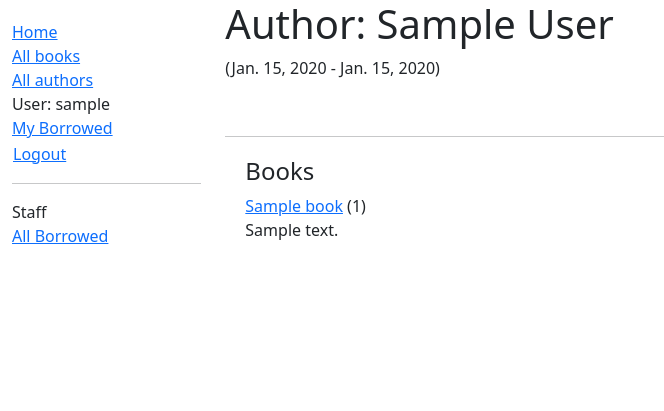
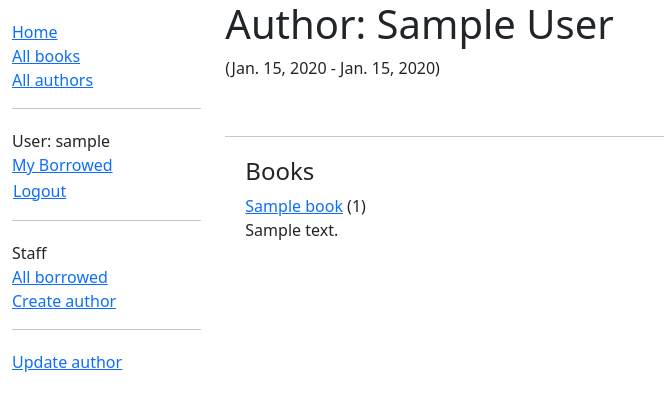
Before and after one commit to NishanBhattarai327/django_local_library, a Django app: page /catalog/author/1 in a window 1280 px wide. Shown: the top 411 px of the page, without its empty margins (0-664 px from the left). Run offline with Django 5.2, Linux system fonts and the light colour scheme; a user stored in the database is signed in; tables that the repository leaves empty hold one stand-in row (values such as "Sample post").

Commit message:
Use Generic editing views for Author creation, update and deletion

```diff
--- a/locallibrary/catalog/forms.py
+++ b/locallibrary/catalog/forms.py
@@ -1,4 +1,5 @@
 from django import forms
+
 import datetime
 from django.core.exceptions import ValidationError
 from django.utils.translation import gettext_lazy as _
--- a/locallibrary/catalog/templates/base_generic.html
+++ b/locallibrary/catalog/templates/base_generic.html
@@ -27,6 +27,8 @@
                 <li><a href="{% url 'authors' %}">All authors</a></li>
 
                 {% if user.is_authenticated %}
+                <hr>
+                <ul class='sidebar-nav'>
                   <li>User: {{ user.get_username }}</li>
                   <li><a href="{% url 'my-borrowed' %}">My Borrowed</a></li>
                   <li>
@@ -37,12 +39,20 @@
                   </li>
                   {% else %}
                   <li><a href="{% url 'login' %}?next={{ request.path }}">Login</a></li>
+                </ul>
                 {% endif %}
+
                 {% if perms.catalog.can_mark_returned %}
-                <hr />
+                <hr>
+                <ul class="sidebar-nav">
                   <li>Staff</li>
-                <li><a href="{% url 'all-borrowed' %}">All Borrowed</a></li>
+                  <li><a href="{% url 'all-borrowed' %}">All borrowed</a></li>
+                  {% if perms.catalog.add_author %}
+                  <li><a href="{% url 'author-create' %}">Create author</a></li>
                   {% endif %}
+                </ul>
+                {% endif %}
+
 
               </ul>
             {% endblock %}
--- a/locallibrary/catalog/templates/catalog/author_detail.html
+++ b/locallibrary/catalog/templates/catalog/author_detail.html
@@ -1,4 +1,22 @@
 {% extends "base_generic.html" %}
+
+{% block sidebar %}
+  {{ block.super }}
+
+  {% if perms.catalog.change_author or perms.catalog.delete_author %}
+  <hr>
+  <ul class="sidebar-nav">
+    {% if perms.catalog.change_author %}
+      <li><a href="{% url 'author-update' author.id %}">Update author</a></li>
+    {% endif %}
+    {% if not author.book_set.all and perms.catalog.delete_author %}
+      <li><a href="{% url 'author-delete' author.id %}">Delete author</a></li>
+    {% endif %}
+    </ul>
+  {% endif %}
+
+{% endblock %}
+
 
 {% block content %}
   <h1>Author: {{ author.first_name }} {{ author.last_name }}</h1>
--- a/locallibrary/catalog/urls.py
+++ b/locallibrary/catalog/urls.py
@@ -11,4 +11,8 @@ urlpatterns = [
     path('mybooks/', views.LoanedBooksByUserListView.as_view(), name='my-borrowed'),
     path('loaned/', views.LoanedBooksByAllUserListView.as_view(), name='all-borrowed'),
     path('book/<uuid:pk>/renew/', views.renew_book_librarian, name='renew-book-librarian'),
+
+    path('author/create/', views.AuthorCreate.as_view(), name='author-create'),
+    path('author/<int:pk>/update/', views.AuthorUpdate.as_view(), name='author-update'),
+    path('author/<int:pk>/delete/', views.AuthorDelete.as_view(), name='author-delete'),
 ]
--- a/locallibrary/catalog/views.py
+++ b/locallibrary/catalog/views.py
@@ -112,3 +112,34 @@ class AuthorListView(generic.ListView):
 
 class AuthorDetailView(generic.DetailView):
     model = Author
+
+
+
+from django.views.generic.edit import CreateView, UpdateView, DeleteView
+from django.urls import reverse_lazy
+
+class AuthorCreate(PermissionRequiredMixin, CreateView):
+    model = Author
+    fields = ['first_name', 'last_name', 'date_of_birth', 'date_of_death']
+    initial = {'date_of_death': '26/12/2025'}
+    permission_required = 'catalog.add_author'
+
+class AuthorUpdate(PermissionRequiredMixin, UpdateView):
+    model = Author
+    #Not recommended (potentially security issue if more fields added)
+    fields = '__all__'
+    permission_required = 'catalog.change_author'
+
+class AuthorDelete(PermissionRequiredMixin, DeleteView):
+    model = Author
+    success_url = reverse_lazy('authors')
+    permission_required = 'catalog.delete_author'
+
+    def form_valid(self, form):
+        try:
+            self.object.delete()
+            return HttpResponseRedirect(self.success_url)
+        except Exception as e:
+            return HttpResponseRedirect(
+                reverse('author-delete', kwargs={'pk': self.object.pk})
+            )
```
Also changed, not shown: locallibrary/catalog/templates/catalog/author_confirm_delete.html (added, +25 -0 lines), locallibrary/catalog/templates/catalog/author_form.html (added, +11 -0 lines). Lines whose indentation alone changed are shown as unchanged.
